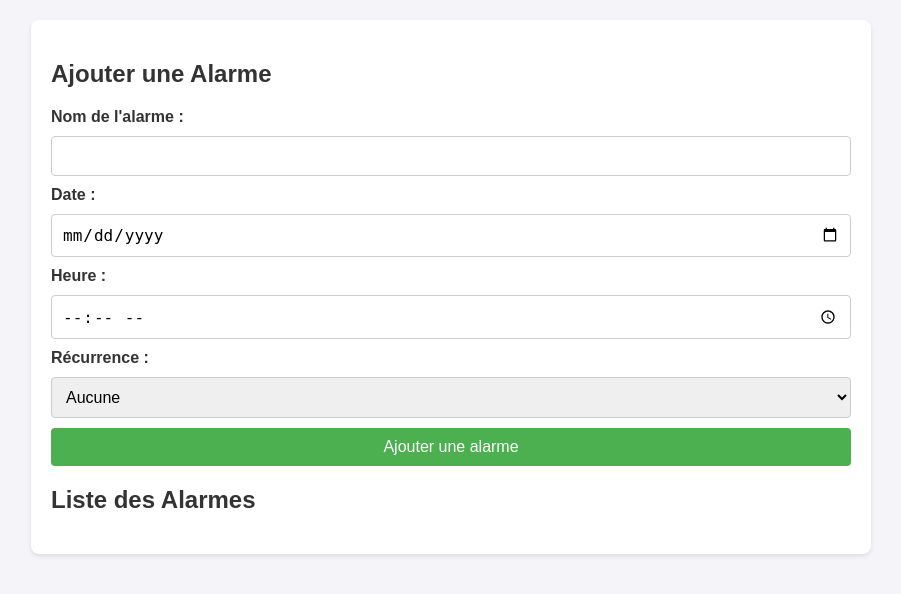
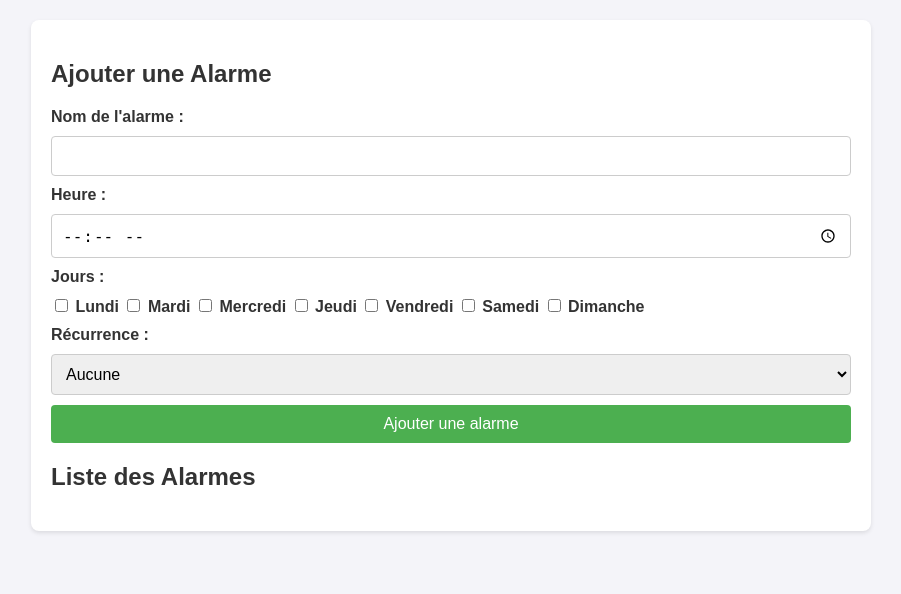
Before and after one commit to Oered-sudo/Dailypill, a Flask app: page / in a window 1280 px wide. Shown: the part 100-694 px from the top of the page, without its empty margins (189-1090 px from the left). Run offline with Flask 3, Linux system fonts and the light colour scheme; data that the repository does not hold is empty.

Commit message:
Ajout de la gestion des alarmes récurrentes avec sélection des jours et intervalle personnalisé. Mise à jour de l'interface utilisateur pour inclure des options de récurrence et refactorisation du code pour améliorer la logique de déclenchement des alarmes.

```diff
--- a/backend/app.py
+++ b/backend/app.py
@@ -13,19 +13,19 @@ def alarm_loop():
     while True:
         now = datetime.now()
         for alarm in alarms:
-            # Vérifie si l'alarme est récurrente ou ponctuelle
             alarm_time = datetime.strptime(alarm['time'], "%H:%M").time()
-            alarm_date = datetime.strptime(alarm['date'], "%Y-%m-%d").date() if alarm['date'] else None
+            alarm_days = alarm.get('days', [])  # Liste des jours sélectionnés (0 = Lundi, 6 = Dimanche)
 
-            # Déclenchement des alarmes ponctuelles
-            if alarm_date and alarm_date == now.date() and alarm_time <= now.time():
+            # Vérifie si l'alarme doit être déclenchée aujourd'hui
+            if now.weekday() in alarm_days and alarm_time <= now.time():
                 print(f"Alarm triggered: {alarm['name']}")
-                alarms.remove(alarm)
 
-            # Déclenchement des alarmes récurrentes
-            if alarm['recurrence'] == "daily" and alarm_time <= now.time():
-                print(f"Recurring alarm triggered: {alarm['name']}")
-                alarm['date'] = (now + timedelta(days=1)).strftime("%Y-%m-%d")
+                # Gestion des récurrences personnalisées
+                if alarm['recurrence'] == "custom":
+                    next_trigger = datetime.strptime(alarm['next_trigger'], "%Y-%m-%d")
+                    if now.date() >= next_trigger.date():
+                        alarm['next_trigger'] = (next_trigger + timedelta(days=alarm['custom_interval'])).strftime("%Y-%m-%d")
+                        print(f"Custom recurring alarm rescheduled: {alarm['name']}")
 
         time.sleep(60)  # Vérifie les alarmes toutes les minutes
 
@@ -46,8 +46,10 @@ def create_alarm():
         'id': len(alarms) + 1,
         'name': data['name'],
         'time': data['time'],
-        'date': data.get('date', None),
-        'recurrence': data.get('recurrence', None)  # New field for recurrence
+        'days': data.get('days', []),  # Liste des jours sélectionnés
+        'recurrence': data.get('recurrence', None),  # Type de récurrence
+        'custom_interval': data.get('custom_interval', None),  # Intervalle personnalisé (en jours)
+        'next_trigger': data.get('next_trigger', None)  # Prochaine date de déclenchement pour les récurrences personnalisées
     }
     alarms.append(alarm)
     return jsonify(alarm), 201
@@ -60,8 +62,10 @@ def update_alarm(alarm_id):
         if alarm['id'] == alarm_id:
             alarm['name'] = data.get('name', alarm['name'])
             alarm['time'] = data.get('time', alarm['time'])
-            alarm['date'] = data.get('date', alarm['date'])
+            alarm['days'] = data.get('days', alarm['days'])
             alarm['recurrence'] = data.get('recurrence', alarm['recurrence'])
+            alarm['custom_interval'] = data.get('custom_interval', alarm['custom_interval'])
+            alarm['next_trigger'] = data.get('next_trigger', alarm['next_trigger'])
             return jsonify(alarm)
     return jsonify({'error': 'Alarm not found'}), 404
 
--- a/backend/static/script.js
+++ b/backend/static/script.js
@@ -3,20 +3,35 @@
 // Référence au formulaire et à la liste des alarmes
 const alarmForm = document.getElementById('alarmForm');
 const alarmList = document.getElementById('alarmList');
+const recurrenceSelect = document.getElementById('recurrence');
+const customIntervalLabel = document.getElementById('customIntervalLabel');
+const customIntervalInput = document.getElementById('custom_interval');
+
+// Afficher ou masquer l'intervalle personnalisé
+recurrenceSelect.addEventListener('change', () => {
+    if (recurrenceSelect.value === 'custom') {
+        customIntervalLabel.style.display = 'block';
+        customIntervalInput.style.display = 'block';
+    } else {
+        customIntervalLabel.style.display = 'none';
+        customIntervalInput.style.display = 'none';
+    }
+});
 
 // Ajouter une alarme
 alarmForm.addEventListener('submit', async (e) => {
     e.preventDefault();
 
     const name = document.getElementById('name').value;
-    const date = document.getElementById('date').value;
     const time = document.getElementById('time').value;
-    const recurrence = document.getElementById('recurrence').value;
+    const days = Array.from(document.querySelectorAll('#days input:checked')).map(input => parseInt(input.value));
+    const recurrence = recurrenceSelect.value;
+    const customInterval = customIntervalInput.value ? parseInt(customIntervalInput.value) : null;
 
     const response = await fetch('/alarms', {
         method: 'POST',
         headers: { 'Content-Type': 'application/json' },
-        body: JSON.stringify({ name, date, time, recurrence })
+        body: JSON.stringify({ name, time, days, recurrence, custom_interval: customInterval })
     });
 
     const alarm = await response.json();
@@ -37,7 +52,7 @@ function updateAlarmList(alarms) {
     alarms.forEach((alarm) => {
         const li = document.createElement('li');
         li.innerHTML = `
-            <span>${alarm.name} - ${alarm.date || 'Aucune date'} à ${alarm.time} (${alarm.recurrence || 'Pas de récurrence'})</span>
+            <span>${alarm.name} - ${alarm.time} (${alarm.recurrence || 'Pas de récurrence'})</span>
             <button onclick="deleteAlarm(${alarm.id})">Supprimer</button>
         `;
         alarmList.appendChild(li);
--- a/backend/templates/index.html
+++ b/backend/templates/index.html
@@ -17,17 +17,30 @@
                 <label for="name">Nom de l'alarme :</label>
                 <input type="text" id="name" name="name" required>
 
-                <label for="date">Date :</label>
-                <input type="date" id="date" name="date">
-
                 <label for="time">Heure :</label>
                 <input type="time" id="time" name="time" required>
+
+                <label for="days">Jours :</label>
+                <div id="days">
+                    <label><input type="checkbox" value="0"> Lundi</label>
+                    <label><input type="checkbox" value="1"> Mardi</label>
+                    <label><input type="checkbox" value="2"> Mercredi</label>
+                    <label><input type="checkbox" value="3"> Jeudi</label>
+                    <label><input type="checkbox" value="4"> Vendredi</label>
+                    <label><input type="checkbox" value="5"> Samedi</label>
+                    <label><input type="checkbox" value="6"> Dimanche</label>
+                </div>
 
                 <label for="recurrence">Récurrence :</label>
                 <select id="recurrence" name="recurrence">
                     <option value="">Aucune</option>
                     <option value="daily">Quotidienne</option>
+                    <option value="weekly">Hebdomadaire</option>
+                    <option value="custom">Personnalisée</option>
                 </select>
+
+                <label for="custom_interval" id="customIntervalLabel" style="display: none;">Intervalle personnalisé (en jours) :</label>
+                <input type="number" id="custom_interval" name="custom_interval" style="display: none;">
 
                 <button type="submit">Ajouter une alarme</button>
             </form>
```
